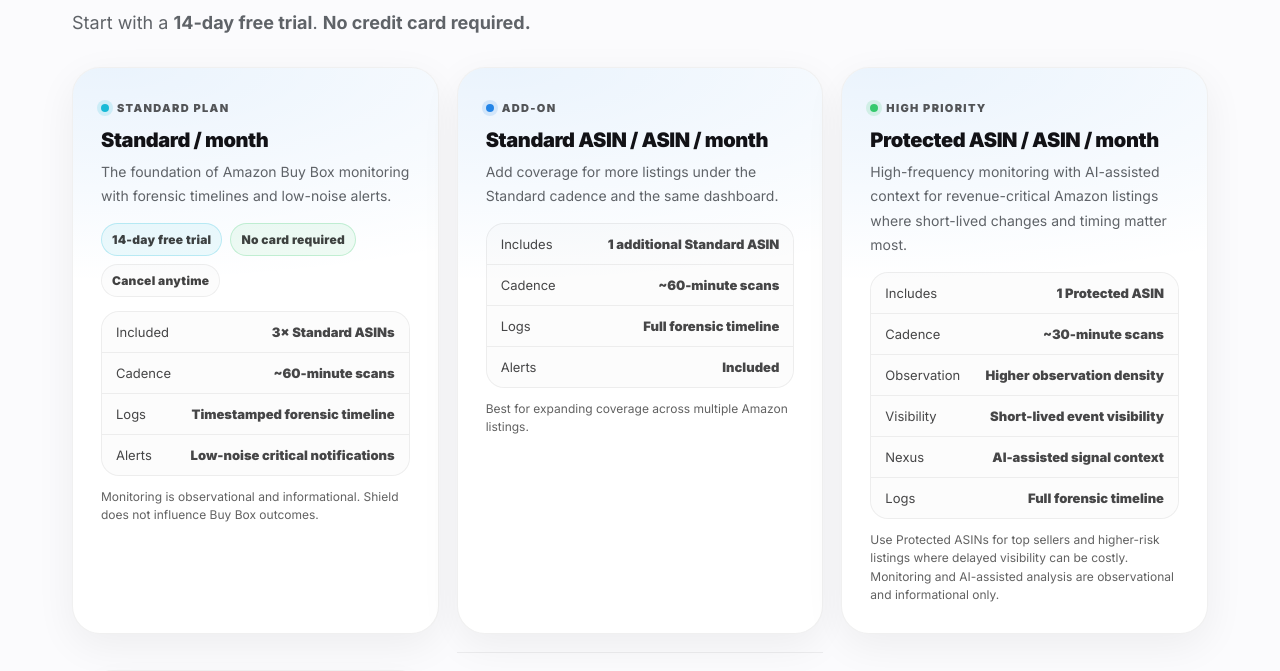
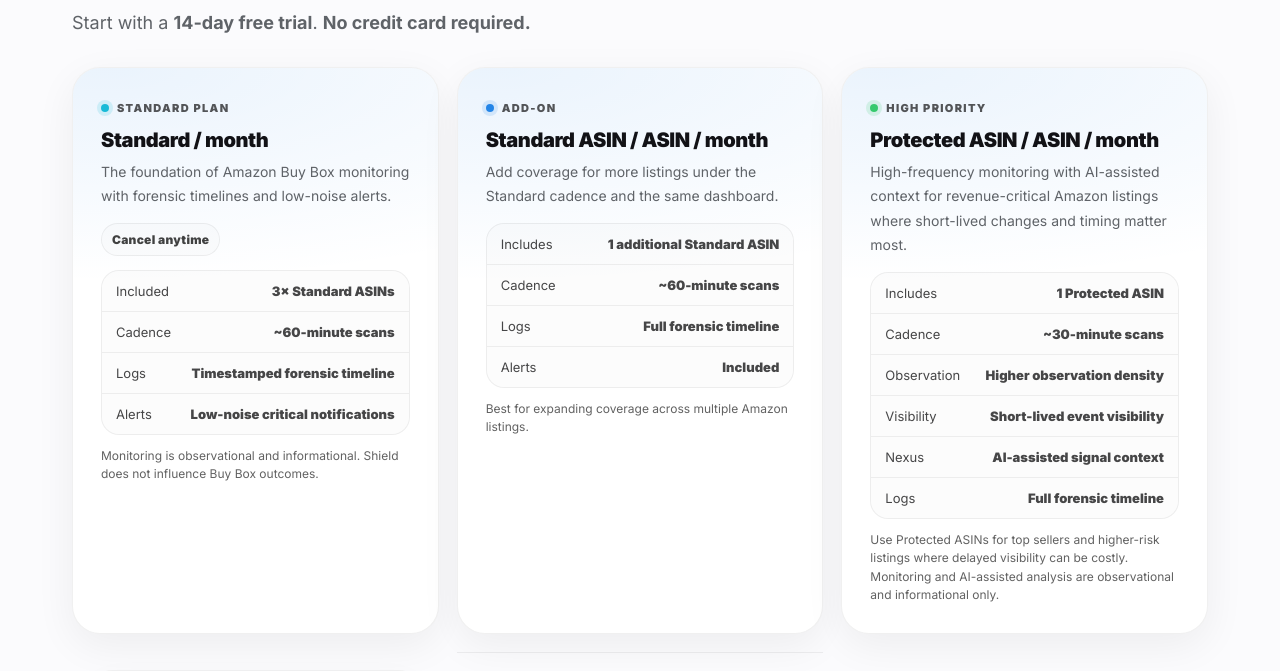
Before and after one commit to iq2glupost-cpu/sakorp, a Flask app: page / in a window 1280 px wide. Shown: the part 1573-2244 px from the top of the page. Run offline with Flask 3, Linux system fonts and the light colour scheme.

Commit message:
Update index.html

```diff
--- a/templates/index.html
+++ b/templates/index.html
@@ -634,8 +634,7 @@
           </div>
 
           <div class="pHighlight">
-            <div class="pillMini cyan">14-day free trial</div>
-            <div class="pillMini green">No card required</div>
+
             <div class="pillMini">Cancel anytime</div>
           </div>
 
```
